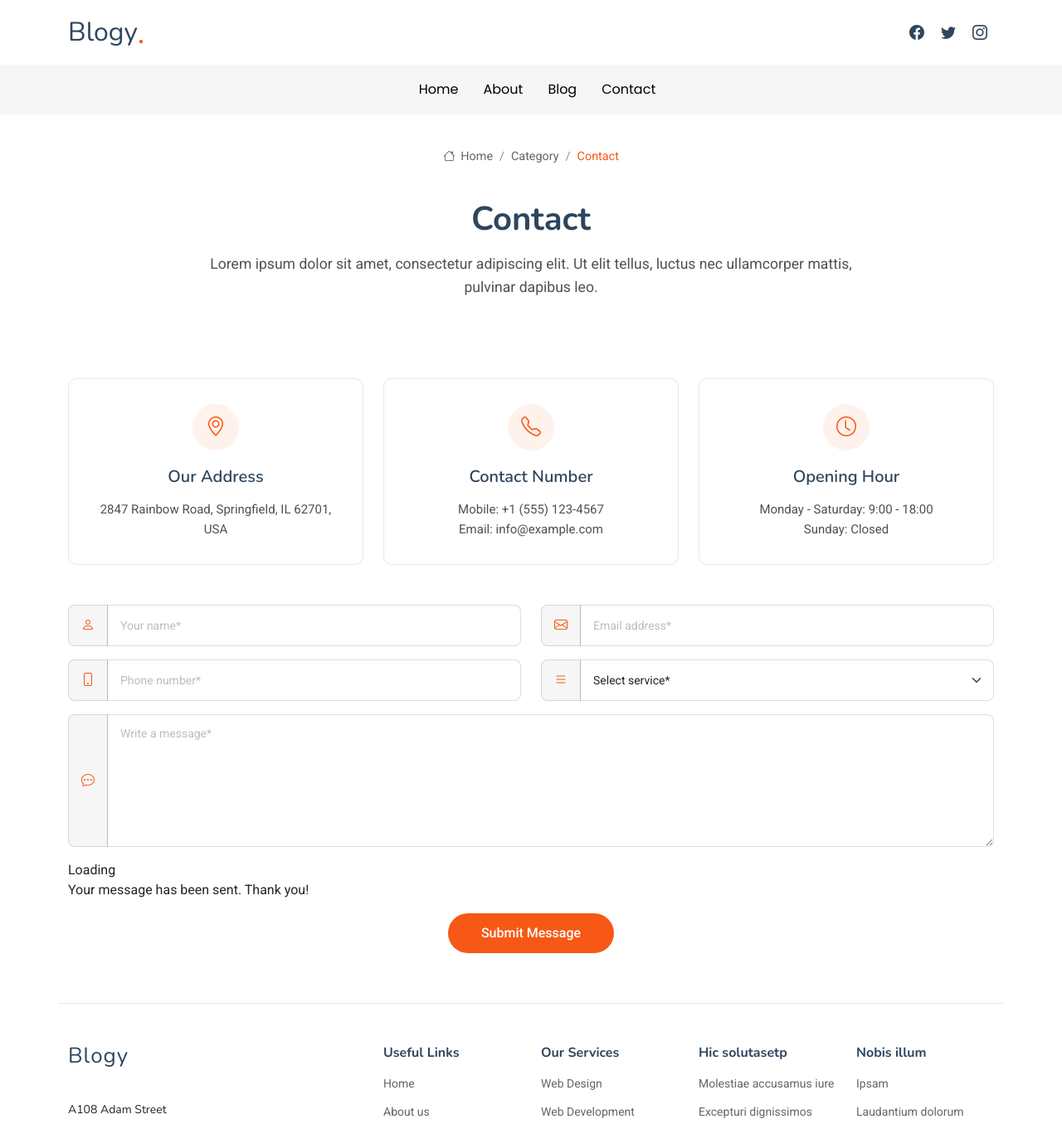
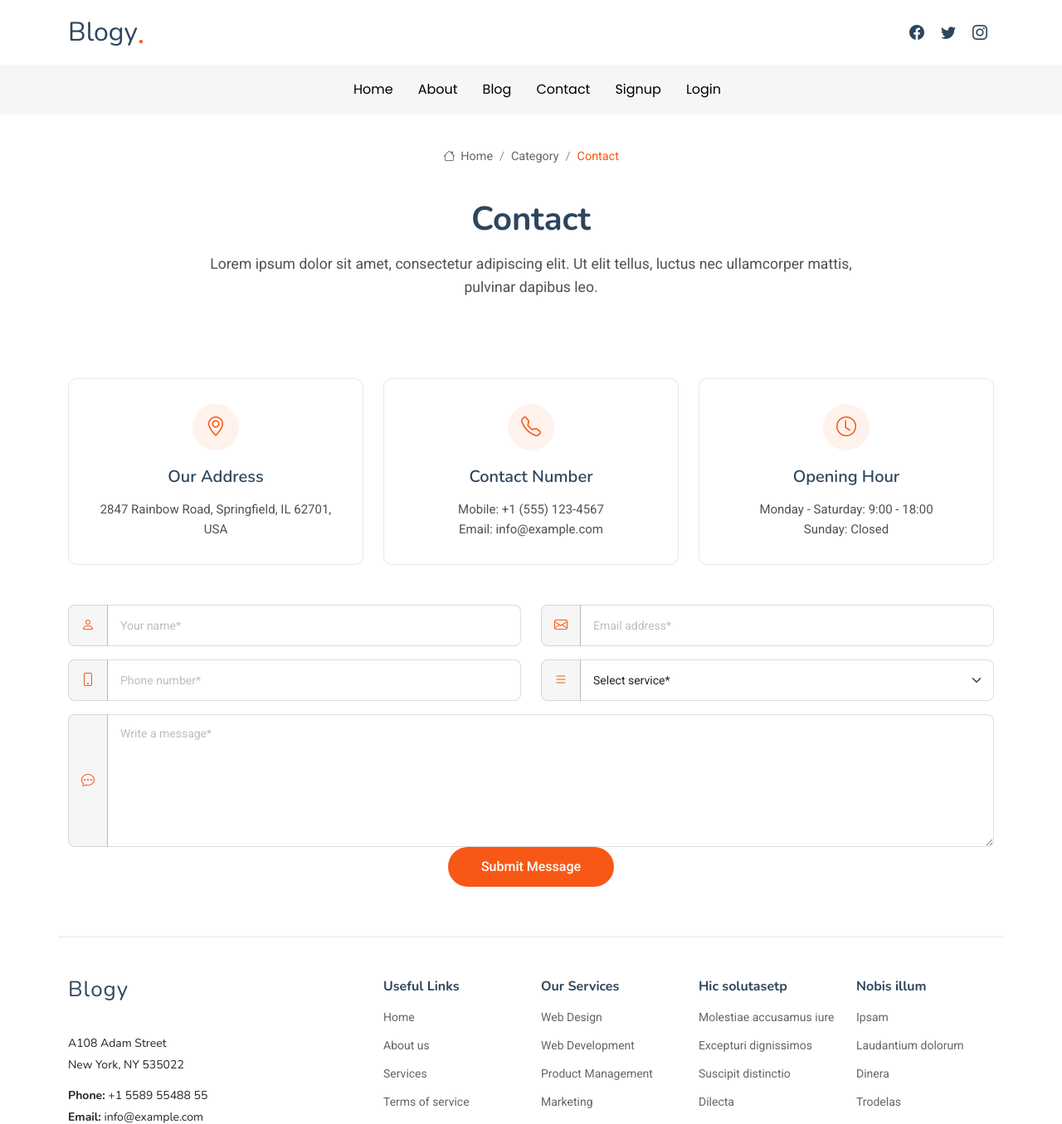
Before and after one commit to ArianTh3/blog-site, a Django app: page /contact/ in a window 1280 px wide. Shown: the top 1355 px of the page at 83% size. Run offline with Django 5.2, Linux system fonts and the light colour scheme; some libraries are stand-ins or nearby versions.

Commit message:
fixed something

```diff
--- a/main/forms.py
+++ b/main/forms.py
@@ -3,10 +3,6 @@ from .models import Contact
 
 
 class ContactForm(forms.ModelForm):
-    name = forms.CharField()
-    message = forms.CharField()
-    email = forms.EmailField(required=True)
-
     class Meta:
         model = Contact
-        fields = ("name",)
+        fields = ("name", 'email', 'message')
--- a/main/urls.py
+++ b/main/urls.py
@@ -5,7 +5,7 @@ app_name = 'main'
 
 
 urlpatterns = [
-    path("", index_view, name="indexview"),
+    path("", index_view, name="index_view"),
     path("about/", about_view, name="about_view"),
     path("contact/", ContactView.as_view(), name="contact_view"),
 ]
--- a/main/views.py
+++ b/main/views.py
@@ -6,6 +6,7 @@ from django.views.generic.edit import CreateView , UpdateView
 from django.urls import reverse_lazy
 from .forms import ContactForm
 from .models import Contact
+from .urls import *
 
 # Create your views here.
 def index_view(request):
@@ -16,8 +17,8 @@ def about_view(request):
 
 class ContactView(CreateView):
     model = Contact
-    fields = ["name", "message", "email"]
-    success_url = reverse_lazy("index_view")
+    form_class = ContactForm
+    success_url = reverse_lazy("main:index_view")
     template_name = "contact.html"
     def form_valid(self, form):
         form.instance.user = self.request.user
--- a/templates/base.html
+++ b/templates/base.html
@@ -42,7 +42,7 @@
     <div class="container-fluid container-xl position-relative">
 
       <div class="top-row d-flex align-items-center justify-content-between">
-        <a href="{% url "main:indexview" %}" class="logo d-flex align-items-end">
+        <a href="{% url "main:index_view" %}" class="logo d-flex align-items-end">
           <!-- Uncomment the line below if you also wish to use an image logo -->
           <!-- <img src="{% static 'assets/img/logo.webp' %}" alt=""> -->
           <h1 class="sitename">Blogy</h1><span>.</span>
@@ -65,10 +65,13 @@
       <div class="container d-flex justify-content-center position-relative">
         <nav id="navmenu" class="navmenu">
           <ul>
-            <li><a href="{% url 'main:indexview' %}">Home</a></li>
+            <li><a href="{% url 'main:index_view' %}">Home</a></li>
             <li><a href="{% url 'main:about_view' %}" class="">About</a></li>
             <li><a href="{% url "blog:postlist" %}">Blog</a></li>
             <li><a href="{% url 'main:contact_view' %}">Contact</a></li>
+            <li><a href="{% url 'accounts:register' %}">Signup</a></li>
+            <li><a href="{% url 'accounts:login' %}">Login</a></li>
+
           </ul>
           <i class="mobile-nav-toggle d-xl-none bi bi-list"></i>
         </nav>
@@ -85,7 +88,7 @@
     <div class="container footer-top">
       <div class="row gy-4">
         <div class="col-lg-4 col-md-6 footer-about">
-          <a href="{% url 'main:indexview' %}" class="logo d-flex align-items-center">
+            <a href="{% url 'main:index_view' %}" class="logo d-flex align-items-center">
             <span class="sitename">Blogy</span>
           </a>
           <div class="footer-contact pt-3">
--- a/templates/contact.html
+++ b/templates/contact.html
@@ -105,11 +105,6 @@
                       <textarea class="form-control" name="message" rows="6" placeholder="Write a message*" required=""></textarea>
                     </div>
                   </div>
-                  <div class="my-3">
-                    <div class="loading">Loading</div>
-                    <div class="error-message"></div>
-                    <div class="sent-message">Your message has been sent. Thank you!</div>
-                  </div>
                   <div class="text-center">
                     <button type="submit">Submit Message</button>
                   </div>
```
